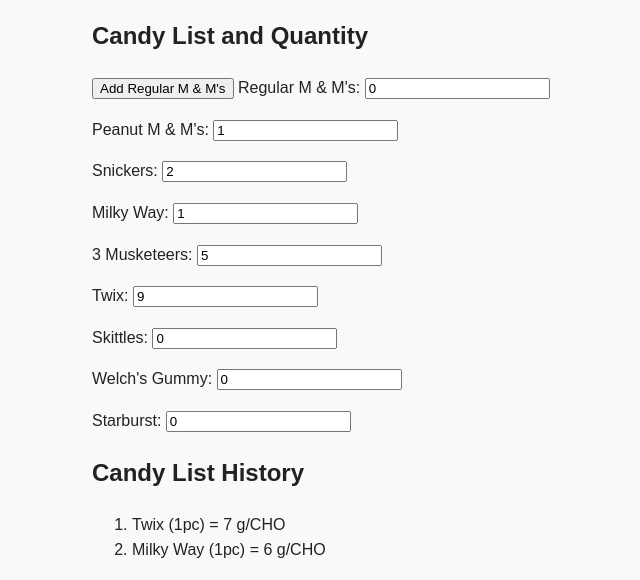
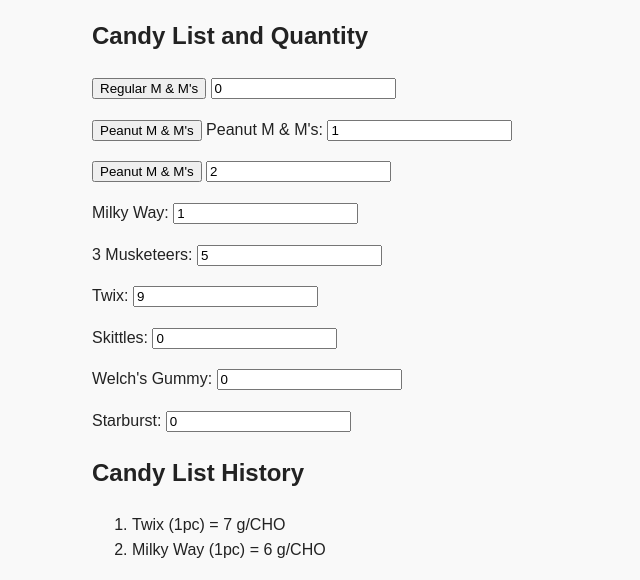
Before and after one commit to ArlynMP/SDEV153-Fall2026-websitdev, a plain HTML site: page index.html in a window 1280 px wide. Shown: the part 201-781 px from the top of the page, without its empty margins (148-788 px from the left). Drawn offline with Linux system fonts and the light colour scheme.

Commit message:
Update button labels and input fields in index.html

```diff
--- a/index.html
+++ b/index.html
@@ -23,19 +23,19 @@
       <h2>Candy List and Quantity</h2>
 
       <p>
-        <button type="button">Add Regular M &amp; M's</button>
-        <label for="regular-mms">Regular M &amp; M's:</label>
+        <button type="button">Regular M &amp; M's</button>
         <input type="number" id="regular-mms" name="regular-mms" min="0" value="0">
       </p>
 
       <p>
+        <button type="button">Peanut M &amp; M's</button>
         <label for="peanut-mms">Peanut M &amp; M's:</label>
         <input type="number" id="peanut-mms" name="peanut-mms" min="0" value="1">
       </p>
 
       <p>
-        <label for="snickers">Snickers:</label>
-        <input type="number" id="snickers" name="snickers" min="0" value="2">
+        <button type="button">Peanut M &amp; M's</button>
+        <input type="number" id="Snickers" name="Snickers" min="0" value="2">
       </p>
 
       <p>
```
